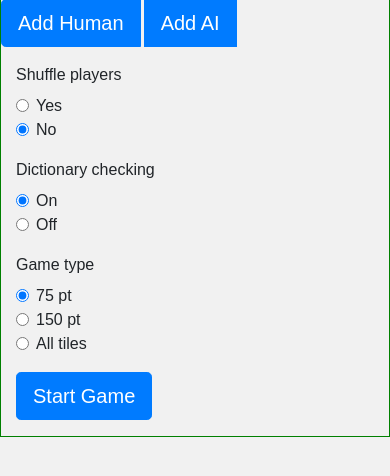
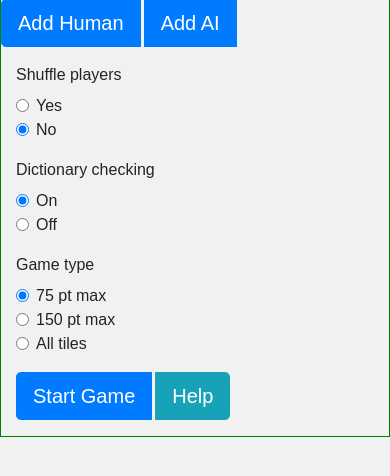
Before and after one commit to sourish33/ScrabbleGame, a PHP site: page / in a window 390 px wide. Shown: the part 238-714 px from the top of the page. Run offline with PHP 8.4, Linux system fonts and the light colour scheme.

Commit message:
help button added to toggle info on index.html and dictionary put on top of modal window

```diff
--- a/index.html
+++ b/index.html
@@ -147,14 +147,14 @@
                           <input class="form-check-input" type="radio" name="gameType" id="gt75" value="75pt" checked>
                           <label class="form-check-label" for="gridRadios1">
                             <span class="longtext">75 point game</span>
-                            <span class="shorttext">75 pt</span>
+                            <span class="shorttext">75 pt max</span>
                           </label>
                         </div>
                         <div class="form-check">
                           <input class="form-check-input" type="radio" name="gameType" id="gt150" value="150pt">
                           <label class="form-check-label" for="gridRadios2">
                             <span class="longtext">150 point game</span>
-                            <span class="shorttext">150 pt</span>
+                            <span class="shorttext">150 pt max</span>
                           </label>
                         </div>
                         <div class="form-check">
@@ -170,14 +170,17 @@
                   </fieldset>
 
                 <div class="form-group row">
-                  <div class="col-sm-5">
-                    <button type="button" class="btn btn-lg btn-primary" id="playbutton" >Start Game</button>
+                  <div class="col-sm-6">
+                    <div class="btn-group" role="group" aria-label="lastbuttons">
+                      <button type="button" class="btn btn-lg btn-primary mr-1" id="playbutton" >Start Game</button>
+                      <button type="button" class="btn btn-lg btn-info" id="info" >Help</button>
+                    </div>
                   </div>
                 </div>
               </form>
 
           </div>
-          <div class="col sm-6 longtext">
+          <div class="col sm-6 not-there" id="infocol">
              <div class="card">
                 <div class="card-body">
                   <h3 class="card-title">Instructions</h3>
--- a/initialization_script.js
+++ b/initialization_script.js
@@ -121,8 +121,8 @@ function addPlayerC(){
 
 }
 
-function removePlayer(){////WORKING ON THIS!!!
-    /////TODO: Reset a player when removing them
+function removePlayer(){
+
     let f1= document.getElementById("1stplayer");
     let f2 = document.getElementById("2ndplayer");
     let f3 = document.getElementById("3rdplayer");
@@ -189,6 +189,19 @@ function resetPage(){
     }
 }
 
+function showInfo(){
+    if (document.getElementById("info").innerHTML==="Help"){
+        document.getElementById("info").innerHTML = "Hide"
+        let infobox = document.getElementById("infocol")
+        infobox.classList.remove("not-there")
+        infobox.scrollIntoView();
+
+    } else{
+        document.getElementById("info").innerHTML = "Help"
+        document.getElementById("infocol").classList.add("not-there")
+    }
+}
+
 
 
 function getInitialData() {
@@ -250,4 +263,5 @@ document.getElementById("playbutton").addEventListener("click", getInitialData);
 document.getElementById("addH").addEventListener("click", addPlayerH);
 document.getElementById("addC").addEventListener("click", addPlayerC);
 document.getElementById("removeplayerbutton").addEventListener('click', removePlayer);
+document.getElementById("info").addEventListener("click",showInfo);
 resetPage()
--- a/style.css
+++ b/style.css
@@ -229,7 +229,7 @@ align-items: center;
   }
 
  #twolw-list{
-   font-size: 1em;
+   font-size: 0.8em;
  }
 
   .verdict-bad {
```
Also changed, not shown: game.html (+8 -7 lines).
